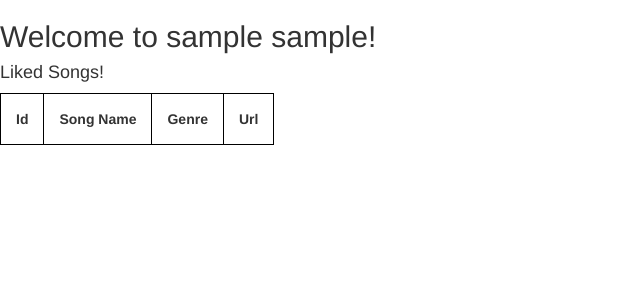
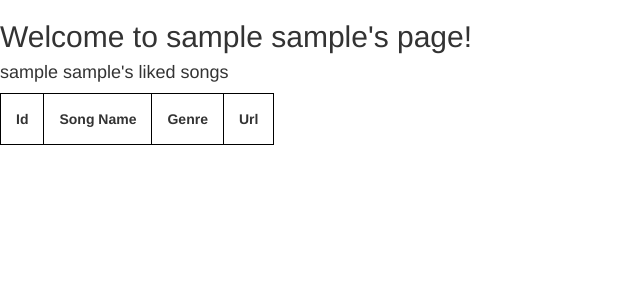
Before and after one commit to seanluo1/cs411_project, a Flask app: page /users/id/1 in a window 1280 px wide. Shown: the part 52-352 px from the top of the page, without its empty margins (0-640 px from the left). Run offline with Flask 2, Linux system fonts and the light colour scheme; the visitor is signed in with stand-in values (Sample User, id 1); data comes from the database, SQL or seed files in the repository; lists and menus that the app fills with data are empty; some libraries are stand-ins or nearby versions.

Commit message:
small changes to public page headers

```diff
--- a/app/templates/home/public.html
+++ b/app/templates/home/public.html
@@ -5,8 +5,8 @@
 {% endblock %}
 
 {% block content %}
-  <h2>Welcome to {{data['name']}}!</h2>
-  <h4>Liked Songs!</h4>
+  <h2>Welcome to {{data['name']}}'s page!</h2>
+  <h4>{{data['name']}}'s liked songs</h4>
   <style>
     table, th, td {
       border: 1px solid black;
```
